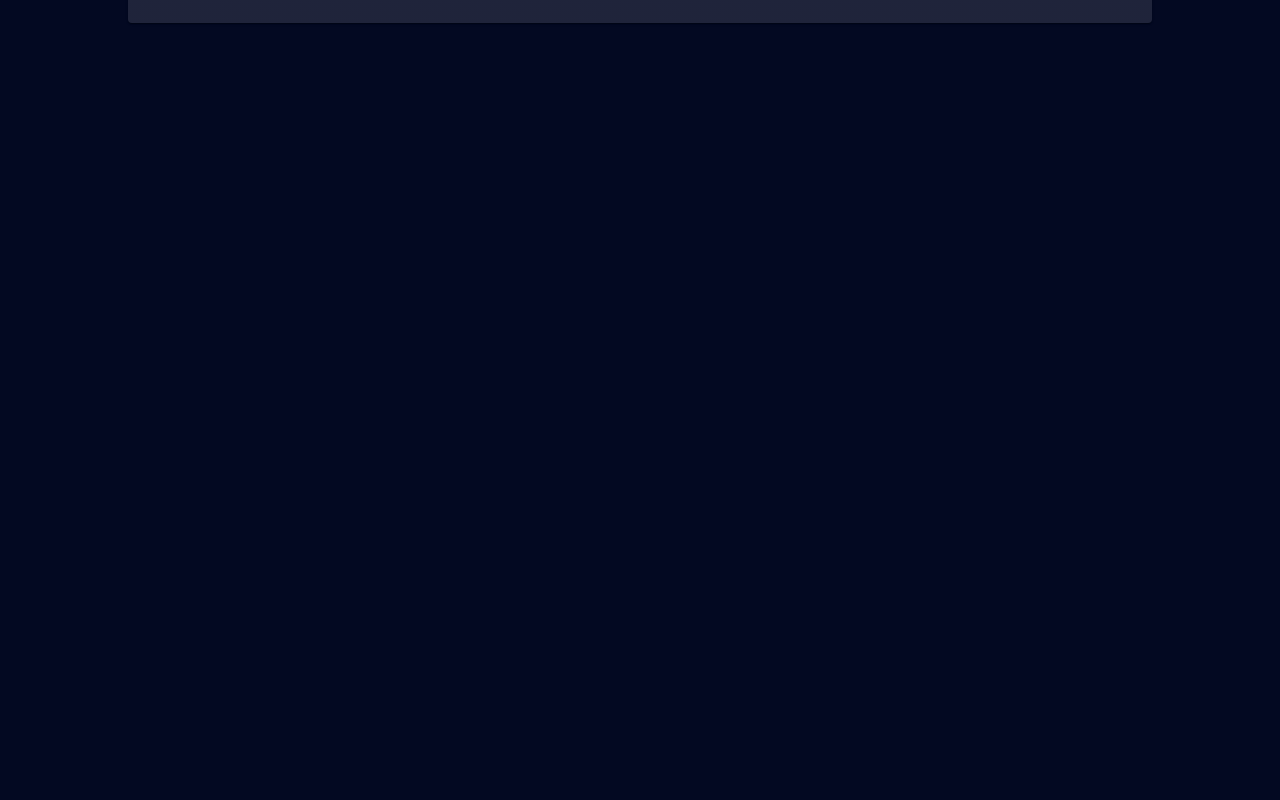
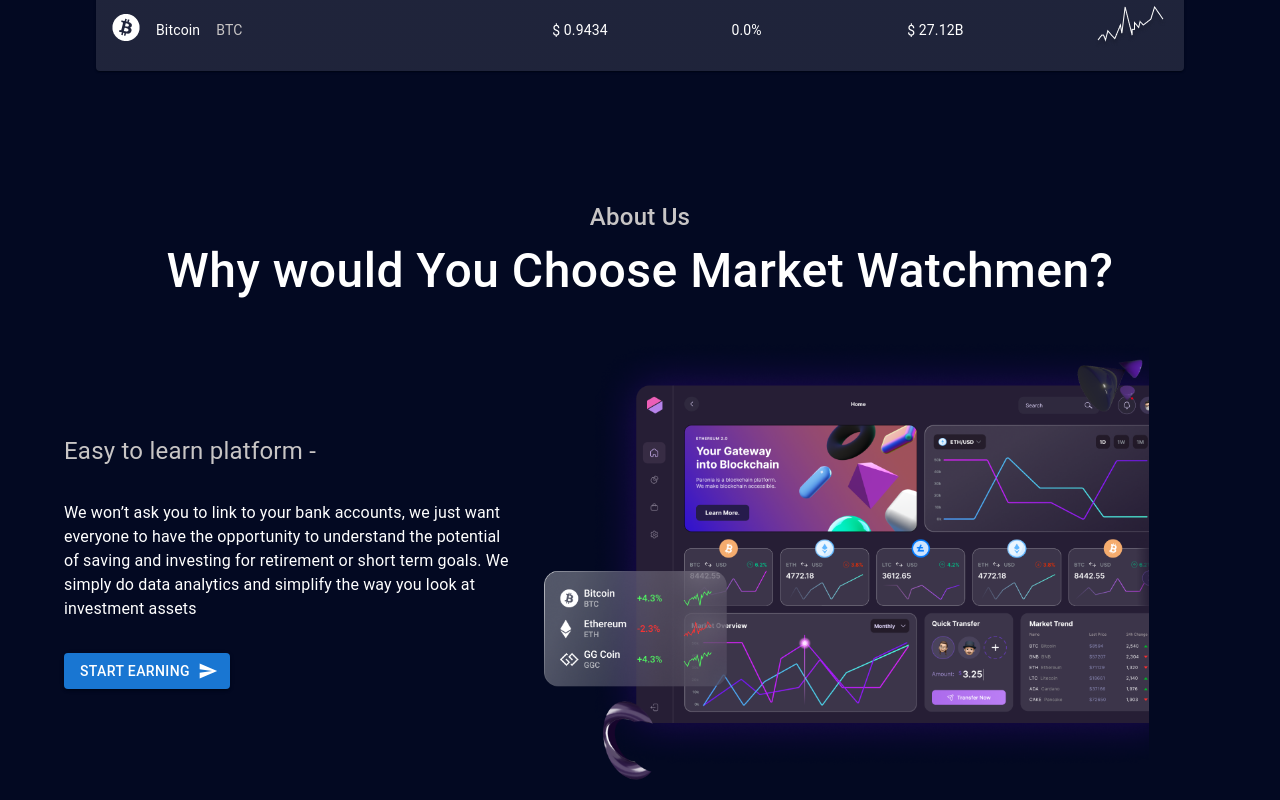
Before and after one commit to ama29n/Coinbase-Website-React, a React (Create React App) app: page / in a window 1280 px wide. Shown: the part 997-1797 px from the top of the page. Before the commit the page ends 1100 px from the top, so only its background shows below. Built offline with nearby package versions, Linux system fonts and the light colour scheme.

Commit message:
About Us

```diff
--- a/package.json
+++ b/package.json
@@ -5,6 +5,7 @@
   "dependencies": {
     "@emotion/react": "^11.10.4",
     "@emotion/styled": "^11.10.4",
+    "@mui/icons-material": "^5.10.3",
     "@mui/material": "^5.10.3",
     "@testing-library/jest-dom": "^5.16.5",
     "@testing-library/react": "^13.3.0",
--- a/src/App.js
+++ b/src/App.js
@@ -2,6 +2,7 @@
 import Navbar from "./Components/Navbar";
 import Home from "./Components/Home";
 import DashBoard from "./Components/Dashboard";
+import AboutUs from "./Components/AboutUs";
 
 function App() {
   return (
@@ -9,6 +10,7 @@
       <Navbar />
       <Home />
       <DashBoard />
+      <AboutUs />
     </Box>
   );
 }
--- /dev/null
+++ b/src/Components/AboutUs.jsx
@@ -0,0 +1,56 @@
+import { Box, Typography, Button } from "@mui/material";
+import AboutImage from "../Assets/about.png";
+
+import SendIcon from '@mui/icons-material/Send';
+
+
+function AboutUs() {
+  return (
+    <Box sx={__body}>
+      <Box sx={__body_heading}>
+        <Typography sx={{ fontWeight: "500", fontSize: "1.5rem", color: "rgb(200, 197, 197)" }}>About Us</Typography>
+        <Typography sx={{ fontWeight: "500", fontSize: "3rem", textAlign: "center" }}>Why would You Choose Market Watchmen?</Typography>
+      </Box>
+
+      <Box sx={{ display: "flex", marginTop: "2rem", gap: "2rem" }}>
+
+        <Box sx={__bodyContent}>
+            <Typography sx={{ color: "rgb(200, 197, 197)", fontSize: "1.5rem" }}>Easy to learn platform -</Typography>
+            <Typography>We won’t ask you to link to your bank accounts, we just want everyone to have the opportunity to understand the potential of saving and investing for retirement or short term goals. We simply do data analytics and simplify the way you look at investment assets</Typography>
+            <Box><Button variant="contained" endIcon={<SendIcon />}>Start Earning</Button></Box>
+        </Box>
+
+        <Box sx={{ flex: "1 1 60%" }}>
+            <img alt="home" src={AboutImage} style={{ width: "90%", height: "auto" }} />
+        </Box>
+
+      </Box>
+
+    </Box>
+  );
+}
+
+export default AboutUs;
+
+// Styles
+
+const __body = {
+  width: "90%",
+  margin: "1rem auto",
+};
+
+const __body_heading = {
+  width: "fit-content",
+  margin: "0 auto",
+  display: "flex",
+  flexDirection: "column",
+  alignItems: "center",
+};
+
+const __bodyContent = {
+    flex: "1 1 40%",
+    display: "flex",
+    flexDirection: "column",
+    justifyContent: "center",
+    gap: "2rem"
+};
--- a/src/Components/Dashboard.jsx
+++ b/src/Components/Dashboard.jsx
@@ -104,8 +104,8 @@
 // Styles
 
 const __body = {
-  width: "80%",
-  margin: "5rem auto",
+  width: "85%",
+  margin: "8rem auto",
   display: "flex",
   gap: "2rem",
 };
```
Also changed, not shown: 1 other file (tests, documents, lock files or other folders).
